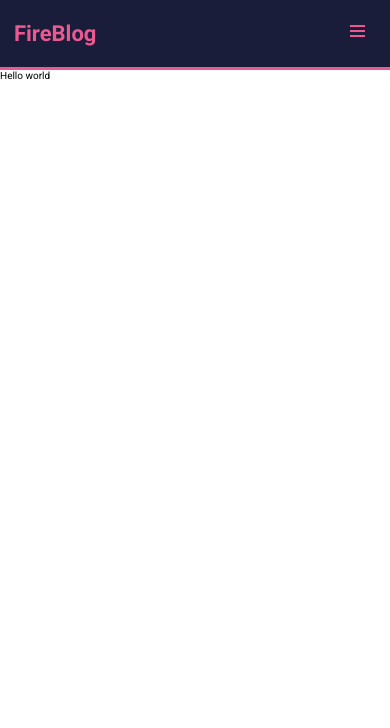
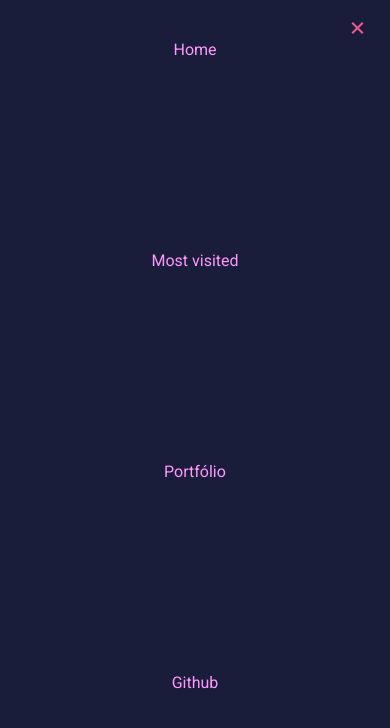
Before and after one commit to Romario-Negreiros/FireBlog, a React (Create React App) app: page / in a window 390 px wide. Both pictures are taken after a click on the element 357 px from the left and 29 px from the top of the page. Shown: the top 728 px of the page. Built offline with nearby package versions, Linux system fonts and the light colour scheme.

Commit message:
props for styled component + added handle menu function + created animation for menu opening

```diff
--- a/src/components/NavBar/NavBar.tsx
+++ b/src/components/NavBar/NavBar.tsx
@@ -1,17 +1,34 @@
-import { FC } from 'react';
-import { Container, Navigation, Link, Burguer } from './styles';
+import React, { FC, useState } from 'react';
+import { Container, Navigation, NavList, Link, Burguer, Line } from './styles';
 
 const NavBar: FC = () => {
+    const [isOpen, setIsOpen] = useState<boolean>(false);
+
+    const handleMenuOpen = (event: React.MouseEvent<HTMLDivElement>) => {
+        setIsOpen(!isOpen);
+        if (event.currentTarget.firstElementChild)
+            event.currentTarget.firstElementChild.classList.toggle(
+                'close-left'
+            );
+        if (event.currentTarget.firstElementChild?.nextElementSibling)
+            event.currentTarget.firstElementChild.nextElementSibling.classList.toggle(
+                'close-right'
+            );
+        if (event.currentTarget.lastElementChild) {
+            event.currentTarget.lastElementChild.classList.toggle('fade');
+        }
+    };
+
     return (
         <Container>
             <h2>FireBlog</h2>
             <Navigation>
-                <Burguer>
-                    <span className="close-right"></span>
-                    <span className="close-left"></span>
-                    <span className="fade"></span>
+                <Burguer onClick={event => handleMenuOpen(event)}>
+                    <Line></Line>
+                    <Line></Line>
+                    <Line></Line>
                 </Burguer>
-                <ul>
+                <NavList isOpen={isOpen}>
                     <li>
                         <Link to="/">Home</Link>
                     </li>
@@ -24,7 +41,7 @@
                     <li>
                         <Link to="/">Github</Link>
                     </li>
-                </ul>
+                </NavList>
             </Navigation>
         </Container>
     );
--- a/src/components/NavBar/styles.ts
+++ b/src/components/NavBar/styles.ts
@@ -1,4 +1,6 @@
 import styled from 'styled-components';
+
+import StyledProps from './types/StyledProps';
 
 import { Link as ReactRouterLink } from 'react-router-dom';
 
@@ -18,13 +20,24 @@
 
 export const Navigation = styled.nav`
     height: 100%;
-    ul {
+    li {
+        margin-left: 30px;
+        height: 100%;
+        @media screen and (max-width: 600px) {
+            margin-left: 0;
+            margin-top: 3rem;
+        }
+    }
+`;
+
+export const NavList = styled.ul<StyledProps>`
     height: 100%;
     display: flex;
     justify-content: space-between;
     align-items: center;
     @media screen and (max-width: 600px) {
-            display: none;
+        ${props => props.isOpen ? 'visibility: visible' : 'visibility: hidden' };
+        ${props => props.isOpen ? 'transform: translateY(0)' : 'transform: translateY(-600px)' };
         position: absolute;
         top: 0;
         left: 0;
@@ -33,18 +46,7 @@
         width: 100vw;
         background: #191d3a;
         z-index: 10;
-        }
-        .mobile-nav--active {
-            display: flex;
-        }
-    }
-    li {
-        margin-left: 30px;
-        height: 100%;
-        @media screen and (max-width: 600px) {
-            margin-left: 0;
-            margin-top: 3rem;
-        }
+        transition: visibility .5s ease-in-out, transform .5s ease-in-out;
     }
 `;
 
@@ -58,7 +60,9 @@
         right: 25px;
         z-index: 11;
     }
-    span {
+`;
+
+export const Line = styled.span`
         @media screen and (max-width: 600px) {
             background: #ec5990;
             width: 15px;
@@ -68,15 +72,14 @@
             background: $weakGray;
             transition: all 0.4s ease-in-out;
         }
-        .close-left {
+        &.close-left {
             transform: translate(0, 2px) rotate(45deg);
         }
-        .close-right {
+        &.close-right {
             transform: translate(0, -3px) rotate(135deg);
         }
-        .fade {
+        &.fade {
             opacity: 0;
-        }
         }
 `;
 
--- /dev/null
+++ b/src/components/NavBar/types/StyledProps.ts
@@ -0,0 +1,3 @@
+export default interface StyledProps {
+    isOpen: boolean
+}
```
Lines whose indentation alone changed are shown as unchanged.
